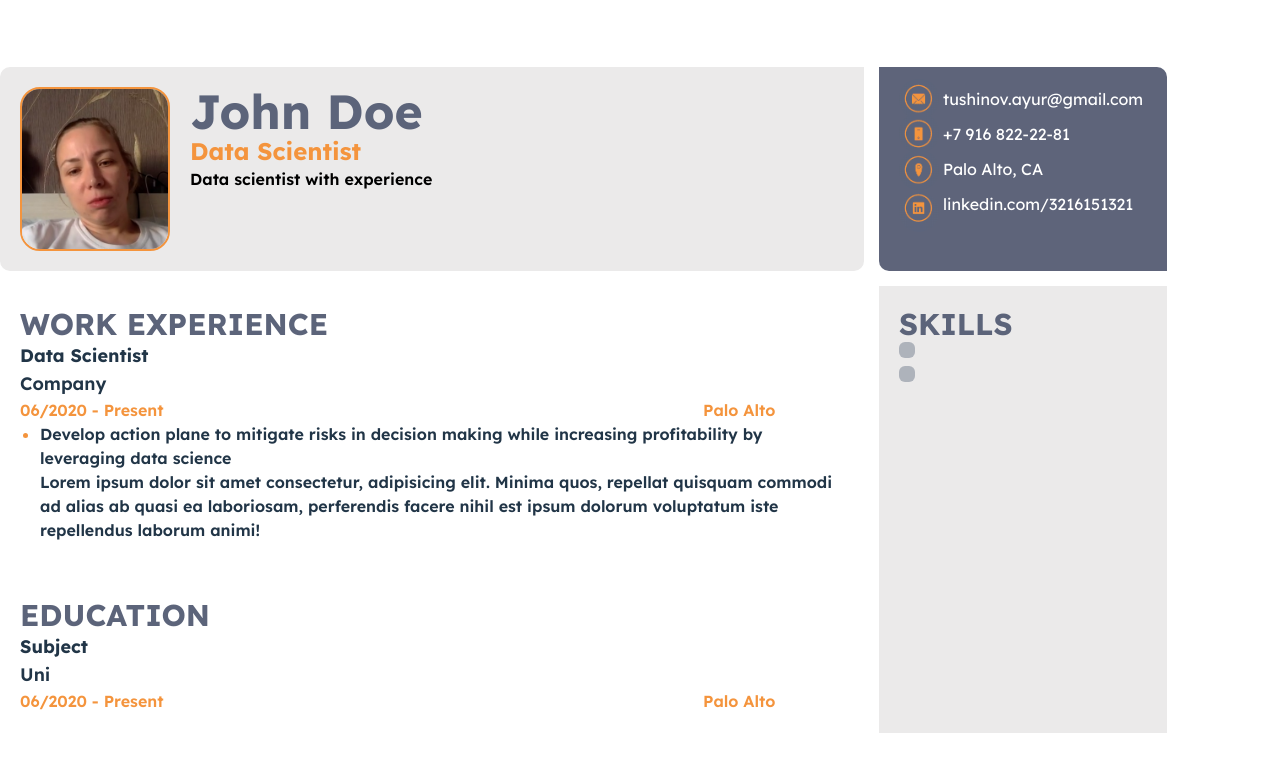
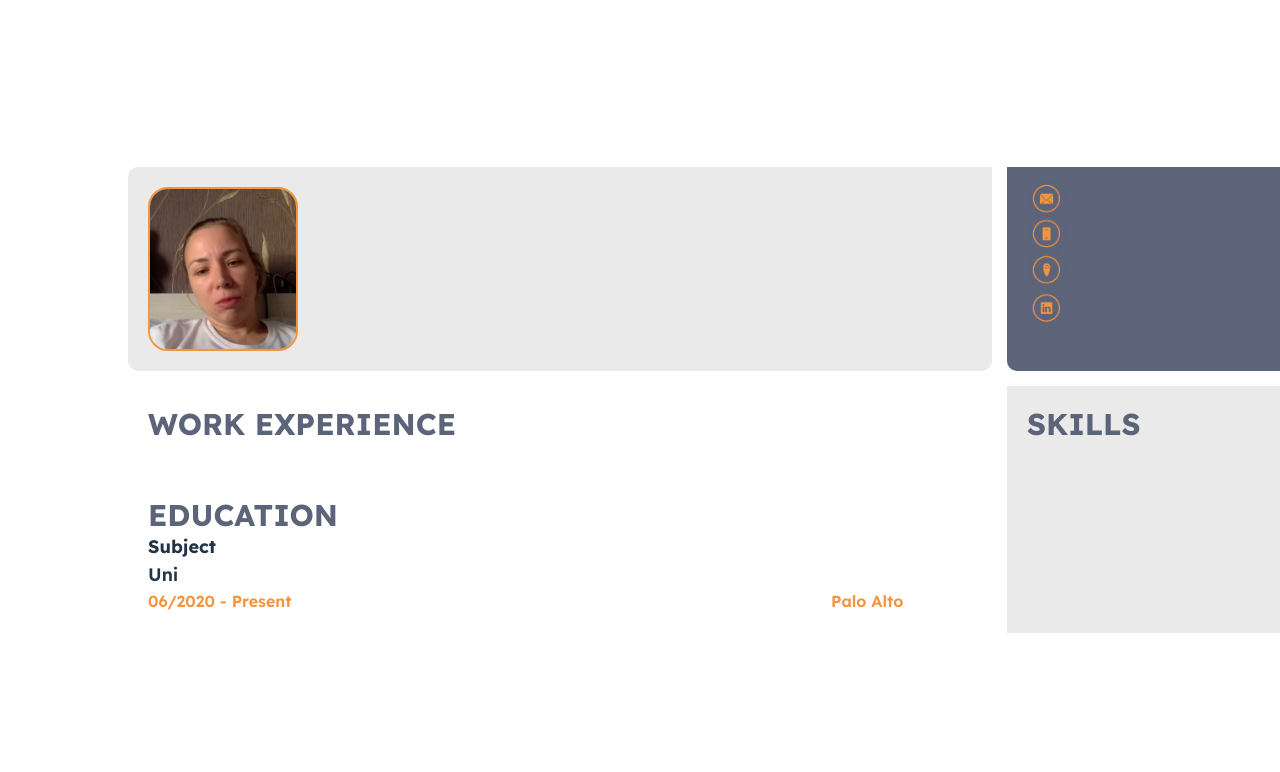
Before and after one commit to mighty-mite/resume-builder, a React (Vite) app: page /resume in a window 1280 px wide. Shown: the top 772 px of the page. Built offline with nearby package versions, Linux system fonts and the light colour scheme.

Commit message:
feat: add responsibilities

```diff
--- a/src/App.tsx
+++ b/src/App.tsx
@@ -6,7 +6,7 @@ import Heading from "./pages/Heading";
 import Experience from "./pages/Experience";
 import Education from "./pages/Education";
 import Skills from "./pages/Skills";
-import Resume from "./components/Resume";
+import ResumePage from "./pages/ResumePage";
 
 function App() {
   return (
@@ -19,7 +19,7 @@ function App() {
           <Route path="education" element={<Education />} />
           <Route path="skills" element={<Skills />} />
         </Route>
-        <Route path="/resume" element={<Resume />} />
+        <Route path="/resume" element={<ResumePage />} />
       </Routes>
     </>
   );
--- a/src/components/ExperienceForm.tsx
+++ b/src/components/ExperienceForm.tsx
@@ -19,6 +19,7 @@ export default function ExperienceForm() {
         endMonth: "",
         endYear: "",
         id: "id",
+        responsibilities: [],
       })
     );
   };
--- a/src/components/ExperienceFormItem.tsx
+++ b/src/components/ExperienceFormItem.tsx
@@ -10,7 +10,7 @@ interface Props {
 
 export default function ExperienceFormItem(props: Props) {
   const { id } = props;
-  const { experience } = useSelector((state: RootState) => state.form);
+  const experience = useSelector((state: RootState) => state.form.experience);
   const current = experience.find((element) => element.id === id);
 
   const dispatch = useDispatch<AppDispatch>();
@@ -23,7 +23,10 @@ export default function ExperienceFormItem(props: Props) {
     endMonth: current?.endMonth || "",
     endYear: current?.endYear || "",
     id,
+    responsibilities: current?.responsibilities || [],
   });
+
+  const [resp, setResp] = useState("");
 
   const handleChange = (e: React.ChangeEvent<HTMLInputElement>) => {
     const name = e.target.name;
@@ -36,13 +39,23 @@ export default function ExperienceFormItem(props: Props) {
     });
   };
 
+  const addResponsibility = () => {
+    setState((prevState) => {
+      return {
+        ...prevState,
+        responsibilities: prevState.responsibilities.concat(resp),
+      };
+    });
+    setResp("");
+  };
+
   useEffect(() => {
     dispatch(updateExperience({ id, experience: state }));
   }, [state]);
 
   return (
-    <div className="flex flex-col gap-7 border-b-4 pb-8">
-      <div className="relative">
+    <div className="grid grid-cols-2 gap-7 border-b-4 pb-8">
+      <div className="flex flex-col gap-5">
         <input
           className="border-solid border #c6c6c6 p-2 w-full focus:outline-none focus:border-sky-500"
           id={`job-title-${id}`}
@@ -52,8 +65,6 @@ export default function ExperienceFormItem(props: Props) {
           onChange={handleChange}
           value={state.title}
         />
-      </div>
-      <div className="relative">
         <input
           className="border-solid border #c6c6c6 p-2 w-full focus:outline-none focus:border-sky-500"
           id={`employer-${id}`}
@@ -63,8 +74,6 @@ export default function ExperienceFormItem(props: Props) {
           onChange={handleChange}
           value={state.employer}
         />
-      </div>
-      <div className="relative">
         <input
           className="border-solid border #c6c6c6 p-2 w-full focus:outline-none focus:border-sky-500"
           id={`location-${id}`}
@@ -74,8 +83,21 @@ export default function ExperienceFormItem(props: Props) {
           onChange={handleChange}
           value={state.location}
         />
-      </div>
-
+        <input
+          className="border-solid border #c6c6c6 p-2 w-full focus:outline-none focus:border-sky-500"
+          id={`responcibility-${id}`}
+          name="responcibility"
+          type="text"
+          placeholder="Add Job Responcibilities"
+          onChange={(e) => setResp(e.target.value)}
+          value={resp}
+        />
+        <button
+          className="font-extrabold text-white bg-black rounded-3xl"
+          type="button"
+          onClick={addResponsibility}>
+          Add Responcibility
+        </button>
         <div className="flex justify-between gap-7">
           <div className="grow">
             <h3 className="mb-5">Start Date</h3>
@@ -130,8 +152,21 @@ export default function ExperienceFormItem(props: Props) {
           className="font-extrabold bg-black text-white rounded-3xl"
           type="button"
           onClick={() => dispatch(removeExperience(id))}>
-        Delete
+          Delete Job
         </button>
+      </div>
+
+      <ul>
+        {current?.responsibilities ? (
+          current.responsibilities.map((item, i) => (
+            <li key={i} className="text-left marker:text-black list-disc">
+              {item}
+            </li>
+          ))
+        ) : (
+          <span>no</span>
+        )}
+      </ul>
     </div>
   );
 }
--- a/src/components/Resume.tsx
+++ b/src/components/Resume.tsx
@@ -3,8 +3,8 @@ import img from "./../assets/img.png";
 import WorkExperienceItem from "./WorkExperienceItem";
 import EducationItem from "./EducationItem";
 import SkillsItem from "./SkillsItem";
-// import { useSelector } from "react-redux";
-// import { RootState } from "../store/store";
+import { useSelector } from "react-redux";
+import { RootState } from "../store/store";
 // import { forwardRef } from "react";
 
 // interface Props {
@@ -13,35 +13,54 @@ import SkillsItem from "./SkillsItem";
 // }
 
 function Resume() {
-  // const name = useSelector((state: RootState) => state.form.name);
+  const { name, position, phone, email, linkedin, city } = useSelector(
+    (state: RootState) => state.form.heading
+  );
+  const { experience, education, skills } = useSelector(
+    (state: RootState) => state.form
+  );
+
   return (
-    <div className="resume">
+    <div className="resume" style={{ margin: "0 auto" }}>
       <div className="resume__name text-left p-5">
         <img className="resume__name-img" src={img} alt="img" width="150" />
         <div className="w-full">
           <h1 className="text-heading-color font-bold text-5xl capitalize">
-            John Doe
+            {name}
           </h1>
           <h2 className="text-contrast-color text-2xl capitalize font-bold">
-            Data scientist
+            {position}
           </h2>
-          <p className="text-black text-l font-semibold">
+          {/* <p className="text-black text-l font-semibold">
             Data scientist with experience
-          </p>
+          </p> */}
         </div>
       </div>
       <div className="resume__contacts p-5">
-        <div className="resume__contacts-email">tushinov.ayur@gmail.com</div>
-        <div className="resume__contacts-phone">+7 916 822-22-81</div>
-        <div className="resume__contacts-address">Palo Alto, CA</div>
-        <div className="resume__contacts-linkedin">linkedin.com/3216151321</div>
+        <div className="resume__contacts-email">{email}</div>
+        <div className="resume__contacts-phone">{phone}</div>
+        <div className="resume__contacts-address">{city}</div>
+        <div className="resume__contacts-linkedin">{linkedin}</div>
       </div>
       <div className="resume__work p-5 text-left">
         <h2 className="text-heading-color font-bold text-3xl uppercase">
           Work Experience
         </h2>
         <ul>
-          <WorkExperienceItem />
+          {experience.map((item) => (
+            <WorkExperienceItem
+              title={item.title}
+              employer={item.employer}
+              location={item.location}
+              startMonth={item.startMonth}
+              startYear={item.startYear}
+              endMonth={item.endMonth}
+              endYear={item.endYear}
+              id={item.id}
+              responsibilities={item.responsibilities}
+              key={item.id}
+            />
+          ))}
         </ul>
       </div>
       <div className="resume__education text-left p-5">
@@ -57,8 +76,9 @@ function Resume() {
           Skills
         </h2>
         <ul className="flex flex-col gap-2">
-          <SkillsItem />
-          <SkillsItem />
+          {skills.map((item, i) => (
+            <SkillsItem key={i} skill={item.skill} />
+          ))}
         </ul>
       </div>
     </div>
--- a/src/components/WorkExperienceItem.tsx
+++ b/src/components/WorkExperienceItem.tsx
@@ -1,25 +1,38 @@
-export default function WorkExperienceItem() {
+import { ExperienceItem } from "../utils/types";
+
+export default function WorkExperienceItem(props: ExperienceItem) {
+  const {
+    title,
+    employer,
+    location,
+    startMonth,
+    startYear,
+    endMonth,
+    endYear,
+    id,
+    responsibilities,
+  } = props;
   return (
-    <li>
-      <h2 className="text-lg font-bold capitalize text-left">data scientist</h2>
-      <h3 className="text-lg font-semibold capitalize text-left">Company</h3>
+    <li id={id}>
+      <h2 className="text-lg font-bold capitalize text-left">{title}</h2>
+      <h3 className="text-lg font-semibold capitalize text-left">{employer}</h3>
       <div className="flex justify-between text-contrast-color italic font-semibold w-11/12">
         <span>
-          <span>06</span>/<span>2020</span> - <span>Present</span>
+          <span>{startMonth}</span>/<span>{startYear}</span> -{" "}
+          <span>{endMonth}</span>/<span>{endYear}</span>
         </span>
-        <span>Palo Alto</span>
+        <span>{location}</span>
       </div>
       <ul className="experience__list">
-        <li className="experience-responcibilities text-base font-semibold ml-5 marker:text-contrast-color list-disc">
-          Develop action plane to mitigate risks in decision making while
-          increasing profitability by leveraging data science
-        </li>
-        <li className="experience-responcibilities text-base font-semibold ml-5 ">
-          Lorem ipsum dolor sit amet consectetur, adipisicing elit. Minima quos,
-          repellat quisquam commodi ad alias ab quasi ea laboriosam, perferendis
-          facere nihil est ipsum dolorum voluptatum iste repellendus laborum
-          animi!
-        </li>
+        {responsibilities.map((item, i) => {
+          return (
+            <li
+              key={i}
+              className="experience-responcibilities text-base font-semibold ml-5 marker:text-contrast-color list-disc">
+              {item}
+            </li>
+          );
+        })}
       </ul>
     </li>
   );
--- a/src/pages/Skills.tsx
+++ b/src/pages/Skills.tsx
@@ -32,7 +32,7 @@ export default function Skills() {
   };
 
   const onNextPage = () => {
-    navigate("/build-resume/certificates");
+    navigate("/resume");
   };
 
   const content = renderSkills(skills);
--- a/src/utils/types.tsx
+++ b/src/utils/types.tsx
@@ -33,6 +33,7 @@ export interface ExperienceItem {
   endMonth: string;
   endYear: string;
   id: string;
+  responsibilities: string[];
 }
 
 export interface EducationItem {
```
Lines whose indentation alone changed are shown as unchanged.
